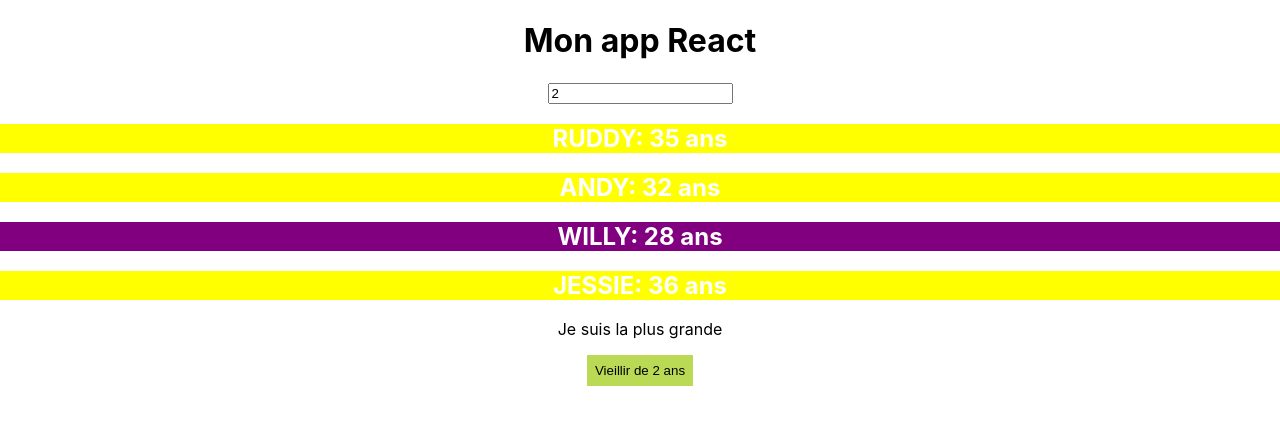
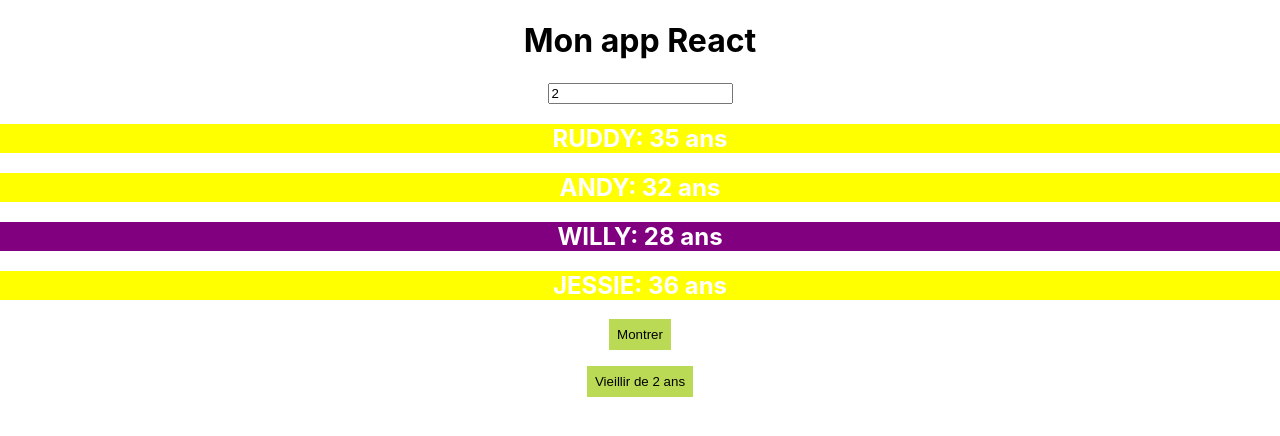
Before and after one commit to rpalvair/react-formation, a React (Create React App) app in the folder react-basics/: page / in a window 1280 px wide. Shown: the top 436 px of the page. Built offline with nearby package versions, Linux system fonts and the light colour scheme.

Commit message:
feat : Conditional rendering

```diff
--- a/react-basics/src/App.js
+++ b/react-basics/src/App.js
@@ -25,6 +25,7 @@ class App extends Component {
   state = {
     famille,
     number: 2,
+    show: false,
   }
 
   handleClick = (number) => {
@@ -38,13 +39,19 @@ class App extends Component {
   handleChange = (event) => {
     const value = Number(event.target.value)
     this.setState({
-      number : value,
+      number: value,
+    })
+  }
+
+  handleShowDescription = () => {
+    this.setState({
+      show: !this.state.show,
     })
   }
 
   render() {
     const { titre } = this.props
-    const { famille, number } = this.state
+    const { famille, number, show } = this.state
     return (
       <div className="App">
         <h1>{titre}</h1>
@@ -53,7 +60,10 @@ class App extends Component {
         <Membre age={famille.membre2.age} nom={famille.membre2.nom} />
         <Membre age={famille.membre3.age} nom={famille.membre3.nom} />
         <Membre age={famille.membre4.age} nom={famille.membre4.nom}>
-          Je suis la plus grande
+          {show ? "Je suis la plus grande" : null}
+          <button onClick={this.handleShowDescription}>
+            {show ? "Cacher" : "Montrer"}
+          </button>
         </Membre>
         <Button
           number={number}
```
